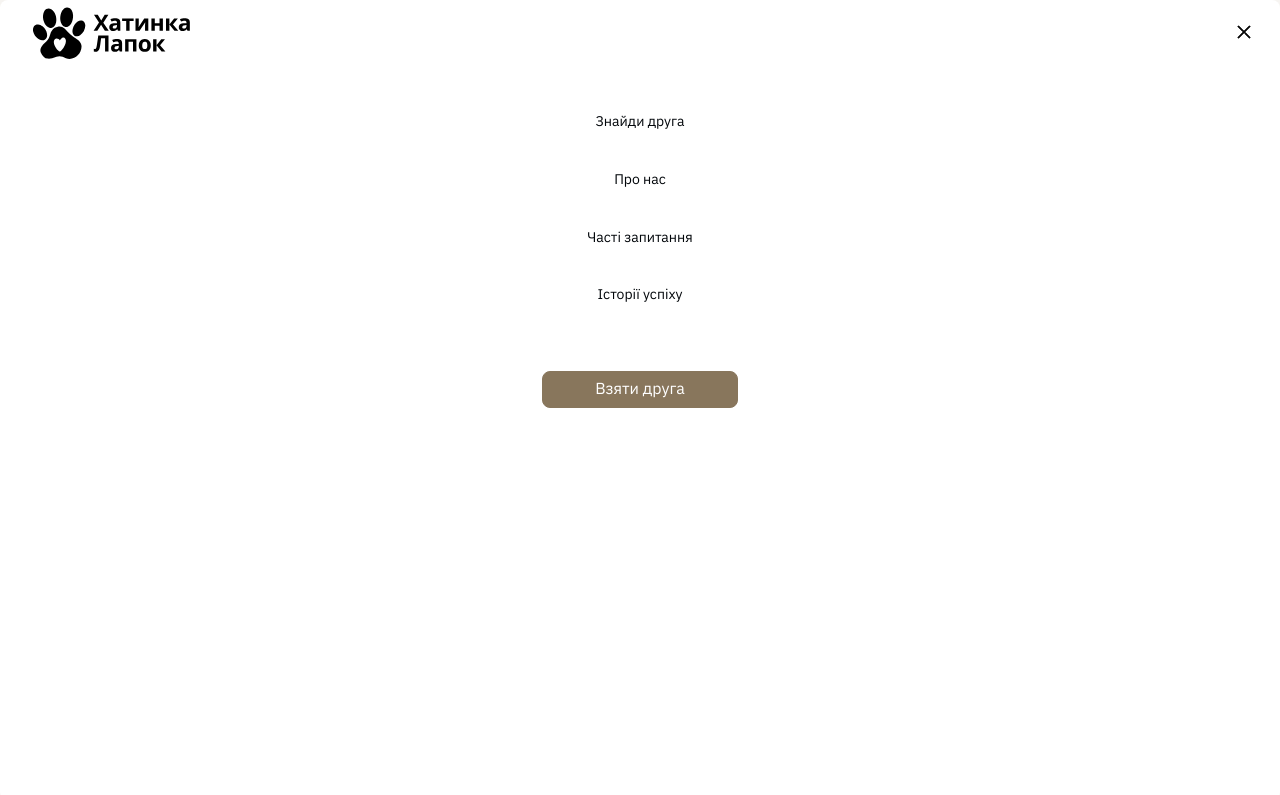
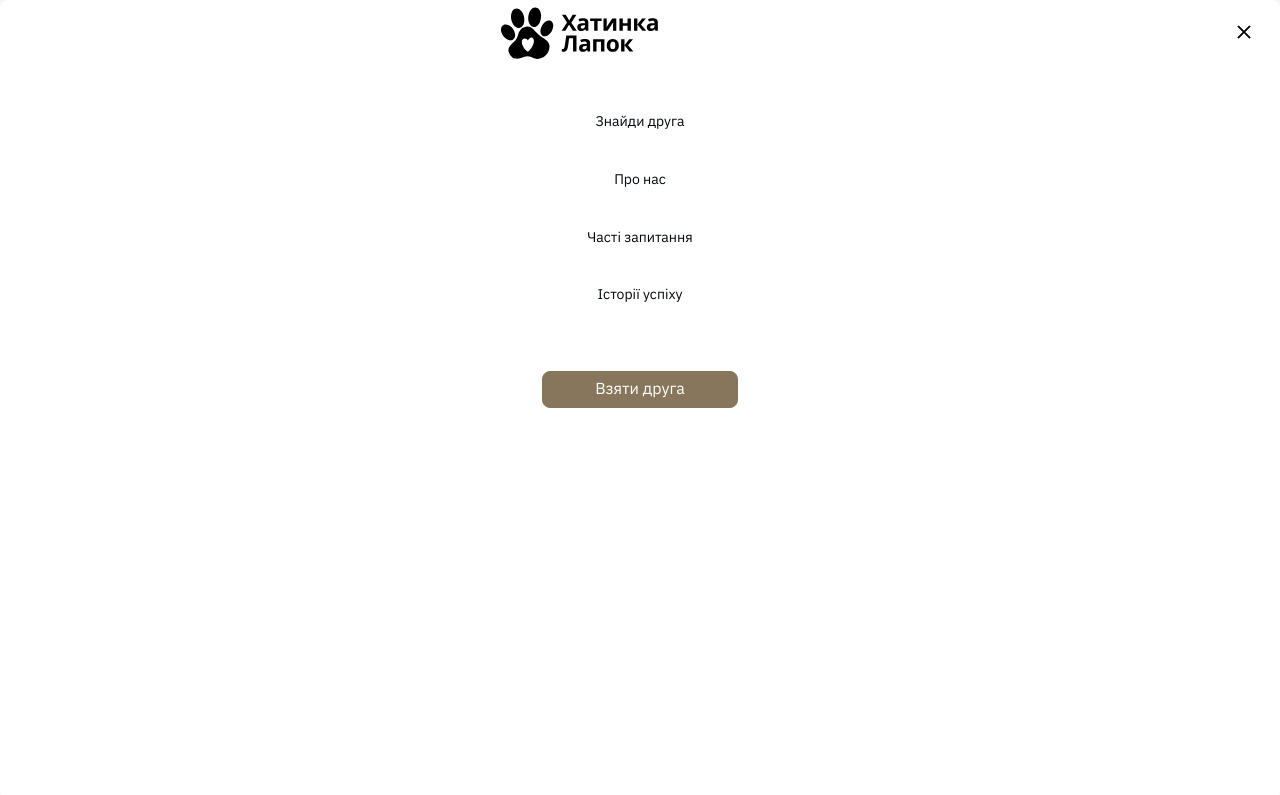
Before and after one commit to OLadbe/paws-cabin-project-js, a plain HTML site: page index.html in a window 1280 px wide. Both pictures are taken after a click on the button 972 px from the left and 35 px from the top of the page. Shown: the top 795 px of the page. Drawn offline with nearby package versions, Linux system fonts and the light colour scheme; no server answers.

Commit message:
Deploying to gh-pages from @ OLadbe/paws-cabin-project-js@be7d7ecea8faf5869150c970d507c46c5ebaeea7 🚀

```diff
--- a/index.html
+++ b/index.html
@@ -522,6 +522,7 @@
 
     <div class="backdrop is-hidden">
     <div class="modal">
+        <div class="container modal-container">
             <div class="container-modal-logo">
                 <svg class="modal-logo" width="159.5" height="68.36">
                     <use href="/paws-cabin-project-js/assets/sprite-BBjMloQY.svg#icon-icon-company-logo"></use>
@@ -553,6 +554,7 @@
                 <a type="button" class="nav-modal-btn-take" href="#pets-section" aria-label="Взяти друга">
                     Взяти друга
                 </a>
+            </div>
         </div>
     </div>
 </div>
```
Lines whose indentation alone changed are shown as unchanged.
